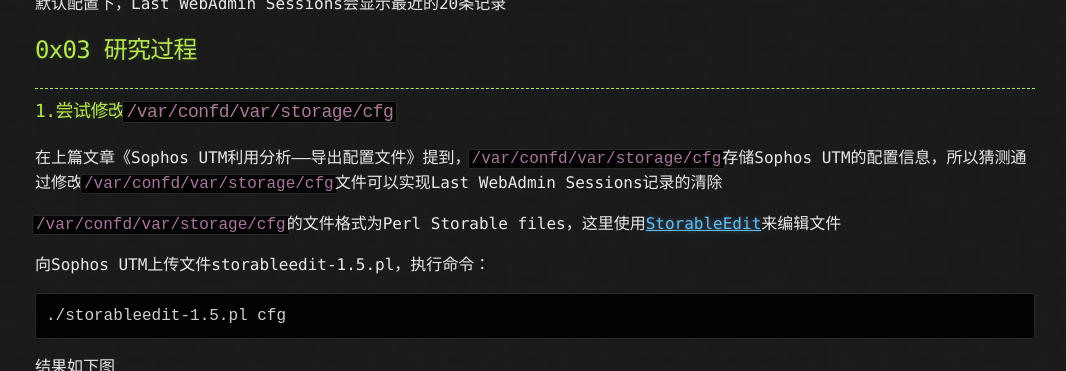
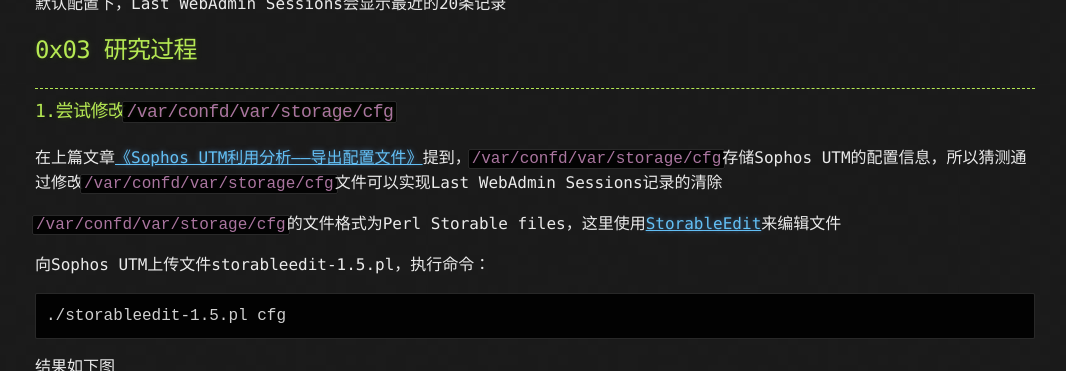
Before and after one commit to 3gstudent/3gstudent.github.io, a Jekyll site: the page built from _posts/2022-6-6-Sophos UTM利用分析——清除Last WebAdmin Sessions记录.md, in a window 1280 px wide and 900 px high, scrolled down 1400 px, cut to the strip 112-483 px from the top of the window. Shown: the whole strip, without its empty margins (105-1171 px from the left). Built offline with Jekyll 4.4.1, drawn with Linux system fonts in a browser that asks for light colours; part of the change alters nothing that is shown.

```diff
--- a/_posts/2022-6-6-Sophos UTM利用分析——清除Last WebAdmin Sessions记录.md
+++ b/_posts/2022-6-6-Sophos UTM利用分析——清除Last WebAdmin Sessions记录.md
@@ -43,7 +43,7 @@ title: Sophos UTM利用分析——清除Last WebAdmin Sessions记录
 
 ### 1.尝试修改`/var/confd/var/storage/cfg`
 
-在上篇文章《Sophos UTM利用分析——导出配置文件》提到，`/var/confd/var/storage/cfg`存储Sophos UTM的配置信息，所以猜测通过修改`/var/confd/var/storage/cfg`文件可以实现Last WebAdmin Sessions记录的清除
+在上篇文章[《Sophos UTM利用分析——导出配置文件》](https://3gstudent.github.io/Sophos-UTM%E5%88%A9%E7%94%A8%E5%88%86%E6%9E%90-%E5%AF%BC%E5%87%BA%E9%85%8D%E7%BD%AE%E6%96%87%E4%BB%B6)提到，`/var/confd/var/storage/cfg`存储Sophos UTM的配置信息，所以猜测通过修改`/var/confd/var/storage/cfg`文件可以实现Last WebAdmin Sessions记录的清除
 
 `/var/confd/var/storage/cfg`的文件格式为Perl Storable files，这里使用[StorableEdit](https://viereck.ch/perl/storableedit/)来编辑文件
 
```
